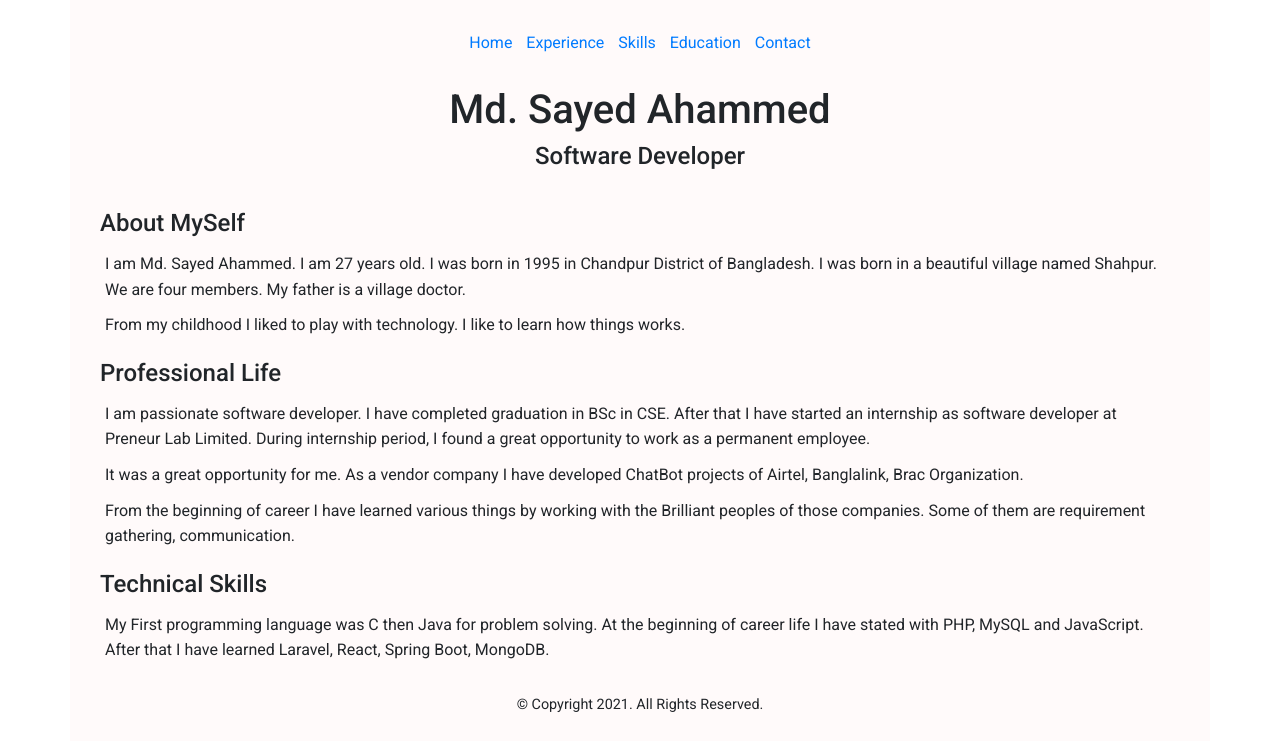
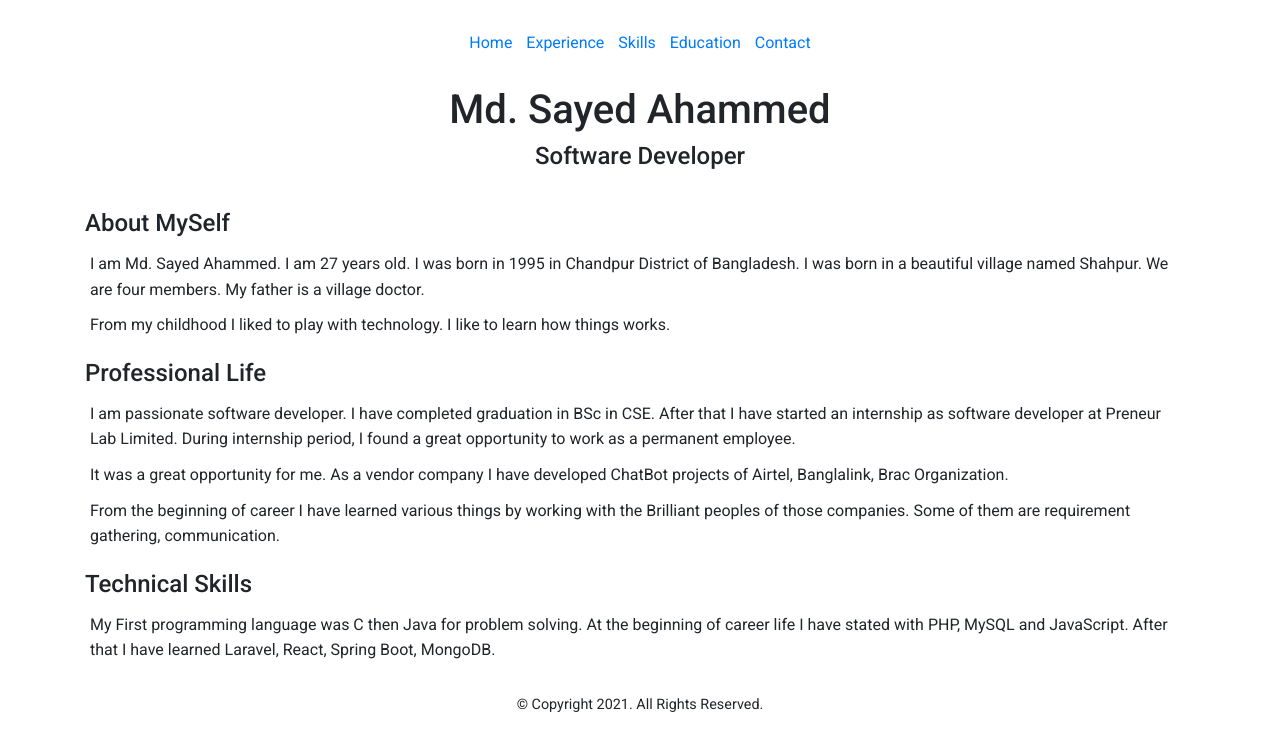
Before and after one commit to sayedahammed/sayed.me, a plain HTML site: page index.html in a window 1280 px wide. Drawn offline with Linux system fonts and the light colour scheme.

Commit message:
modified

```diff
--- a/css/style.css
+++ b/css/style.css
@@ -10,11 +10,12 @@ header {
     padding: 30px 0 15px 0;
     text-align: center;
 }
-
 header a {
     padding: 5px;
 }
-
+header a .active {
+    color: green;
+}
 .heading {
     text-align: center;
     padding: 15px;
@@ -24,7 +25,3 @@ footer {
     text-align: center;
     font-size: .9em;
 }
-.container {
-    background: snow;
-    padding: 0 30px;
-}
--- a/index.html
+++ b/index.html
@@ -10,8 +10,6 @@
     <link rel="stylesheet" href="css/style.css">
 </head>
 <body>
-<div class="container">
-    <main class="content">
 <header>
     <a class="active" href="index.html">Home</a>
     <a href="experience.html">Experience</a>
@@ -19,16 +17,26 @@
     <a href="education.html">Education</a>
     <a href="contact.html">Contact</a>
 </header>
+<div class="container">
+   <div class="row">
+       <div class="col-md-12">
            <div class="heading">
                <h1>Md. Sayed Ahammed</h1>
                <h4>Software Developer</h4>
            </div>
+       </div>
+   </div>
+    <div class="row">
+        <div class="col-md-12">
             <div class="section pt-3">
                 <h4>About MySelf</h4>
                 <p>I am Md. Sayed Ahammed. I am 27 years old. I was born in 1995 in Chandpur District of Bangladesh. I was born in a beautiful village named Shahpur. We are four members. My father is a village doctor.</p>
                 <p>From my childhood I liked to play with technology. I like to learn how things works. </p>
             </div>
-
+        </div>
+    </div>
+    <div class="row">
+        <div class="col-md-12">
             <div class="section pt-3">
                 <h4>Professional Life</h4>
                 <p>I am passionate software developer. I have completed graduation in BSc in CSE. After that I have started an internship as software developer at Preneur Lab Limited.
@@ -36,14 +44,19 @@
                 <p>It was a great opportunity for me. As a vendor company I have developed ChatBot projects of Airtel, Banglalink, Brac Organization. </p>
                 <p>From the beginning of career I have learned various things by working with the Brilliant peoples of those companies. Some of them are requirement gathering, communication.</p>
             </div>
+        </div>
+    </div>
+    <div class="row">
+        <div class="col-md-12">
             <div class="section pt-3">
                 <h4>Technical Skills</h4>
                 <p>My First programming language was C then Java for problem solving. At the beginning of career life I have stated with PHP, MySQL and JavaScript. After that I have learned Laravel, React, Spring Boot, MongoDB.</p>
             </div>
+        </div>
+    </div>
+</div>
 <footer>
     &copy; Copyright 2021. All Rights Reserved.
 </footer>
-    </main>
-</div>
 </body>
 </html>
```
Also changed, not shown: contact.html (+14 -4 lines), education.html (+11 -4 lines), experience.html (+10 -4 lines), skills.html (+10 -4 lines). Lines whose indentation alone changed are shown as unchanged.
